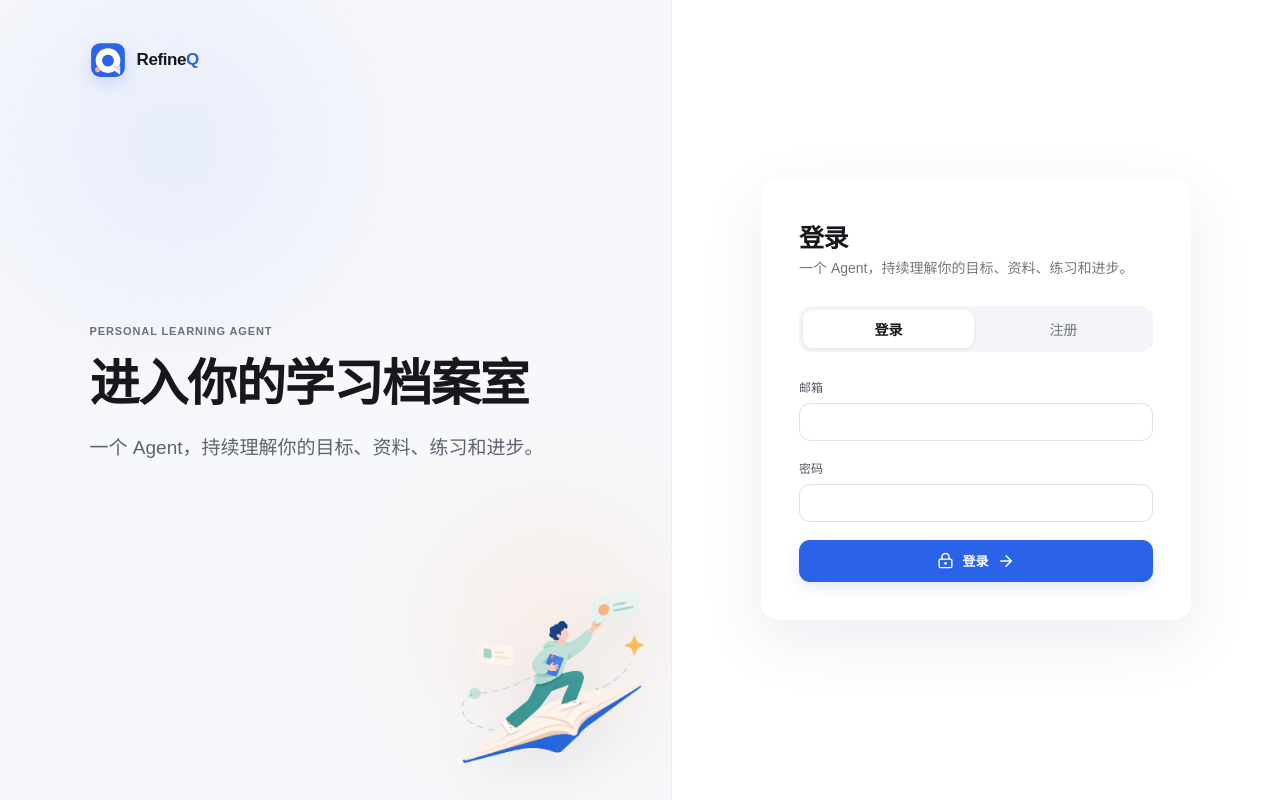
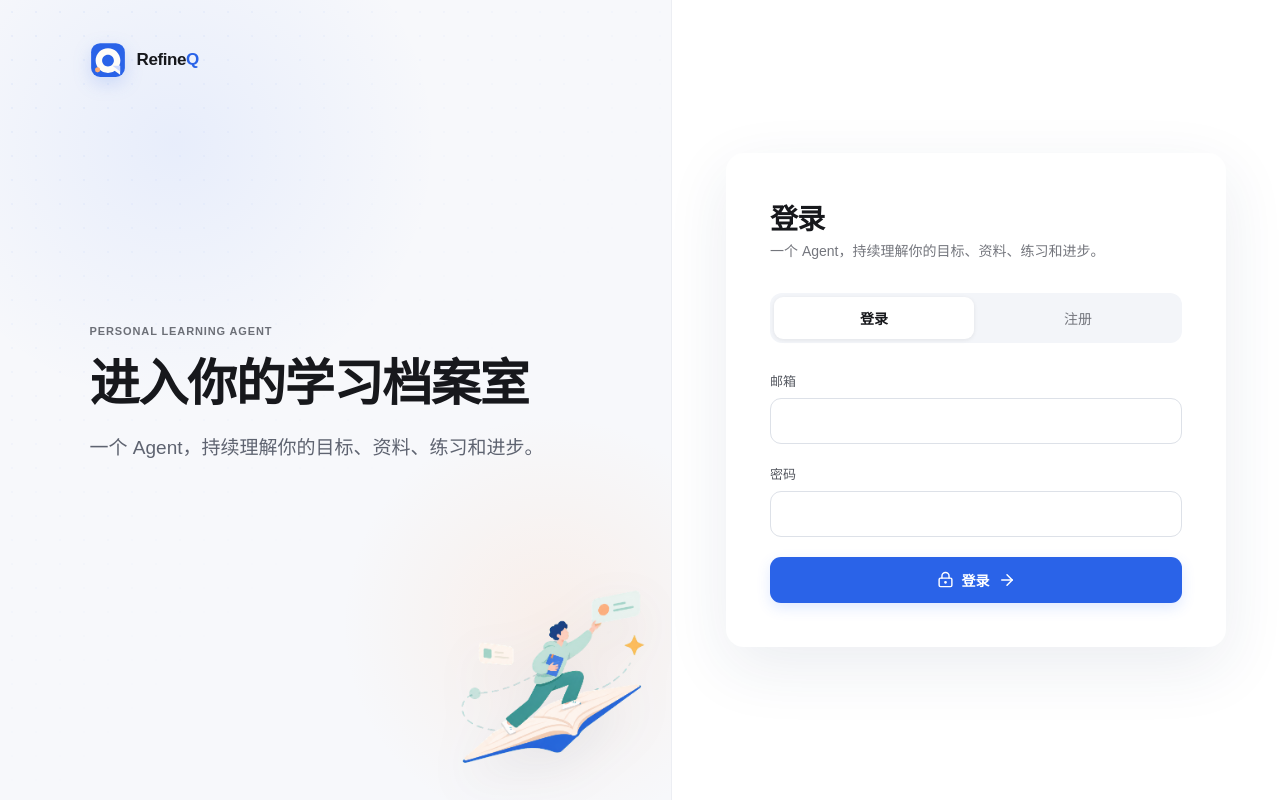
Before and after one commit to QingJ01/RefineQ, a Next.js app in the folder apps/web/: page / in a window 1280 px wide. Built offline with nearby package versions, Linux system fonts and the light colour scheme.

Commit message:
style: enlarge authentication form

```diff
--- a/apps/web/app/styles.css
+++ b/apps/web/app/styles.css
@@ -350,8 +350,8 @@ textarea:focus {
 .auth-form-card {
   align-self: center;
   justify-self: center;
-  width: min(430px, calc(100% - 56px));
-  padding: 38px;
+  width: min(500px, calc(100% - 48px));
+  padding: 44px;
   border: 0;
   border-radius: 18px;
   background: var(--surface);
@@ -362,12 +362,12 @@ textarea:focus {
   display: flex;
   align-items: center;
   gap: 12px;
-  margin-bottom: 26px;
+  margin-bottom: 30px;
 }
 
 .auth-form-heading h2 {
   margin: 0;
-  font-size: 25px;
+  font-size: 28px;
 }
 
 .auth-form-heading p {
@@ -386,14 +386,14 @@ textarea:focus {
   display: grid;
   grid-template-columns: 1fr 1fr;
   gap: 4px;
-  margin-bottom: 26px;
+  margin-bottom: 28px;
   padding: 4px;
   border-radius: 12px;
   background: var(--surface-soft);
 }
 
 .auth-tabs button {
-  min-height: 38px;
+  min-height: 42px;
   border: 0;
   border-radius: 9px;
   background: transparent;
@@ -410,7 +410,21 @@ textarea:focus {
 
 .auth-form-card form {
   display: grid;
-  gap: 18px;
+  gap: 20px;
+}
+
+.auth-form-card label {
+  font-size: 13px;
+}
+
+.auth-form-card input {
+  min-height: 46px;
+  padding: 12px 14px;
+}
+
+.auth-form-card .primary-action {
+  min-height: 46px;
+  font-size: 14px;
 }
 
 /* Projectless learning home */
```
Also changed, not shown: 1 other file (tests, documents, lock files or other folders).
